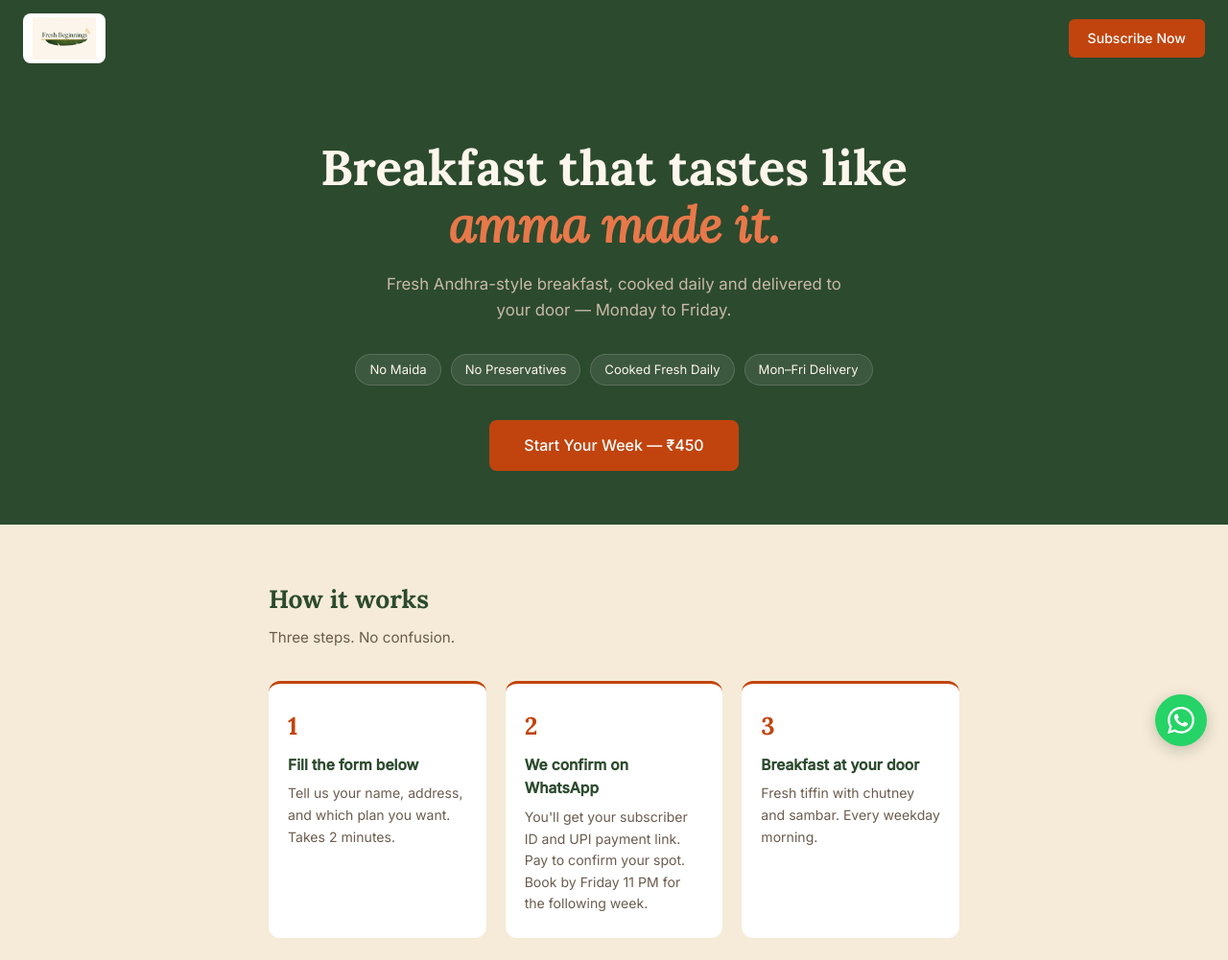
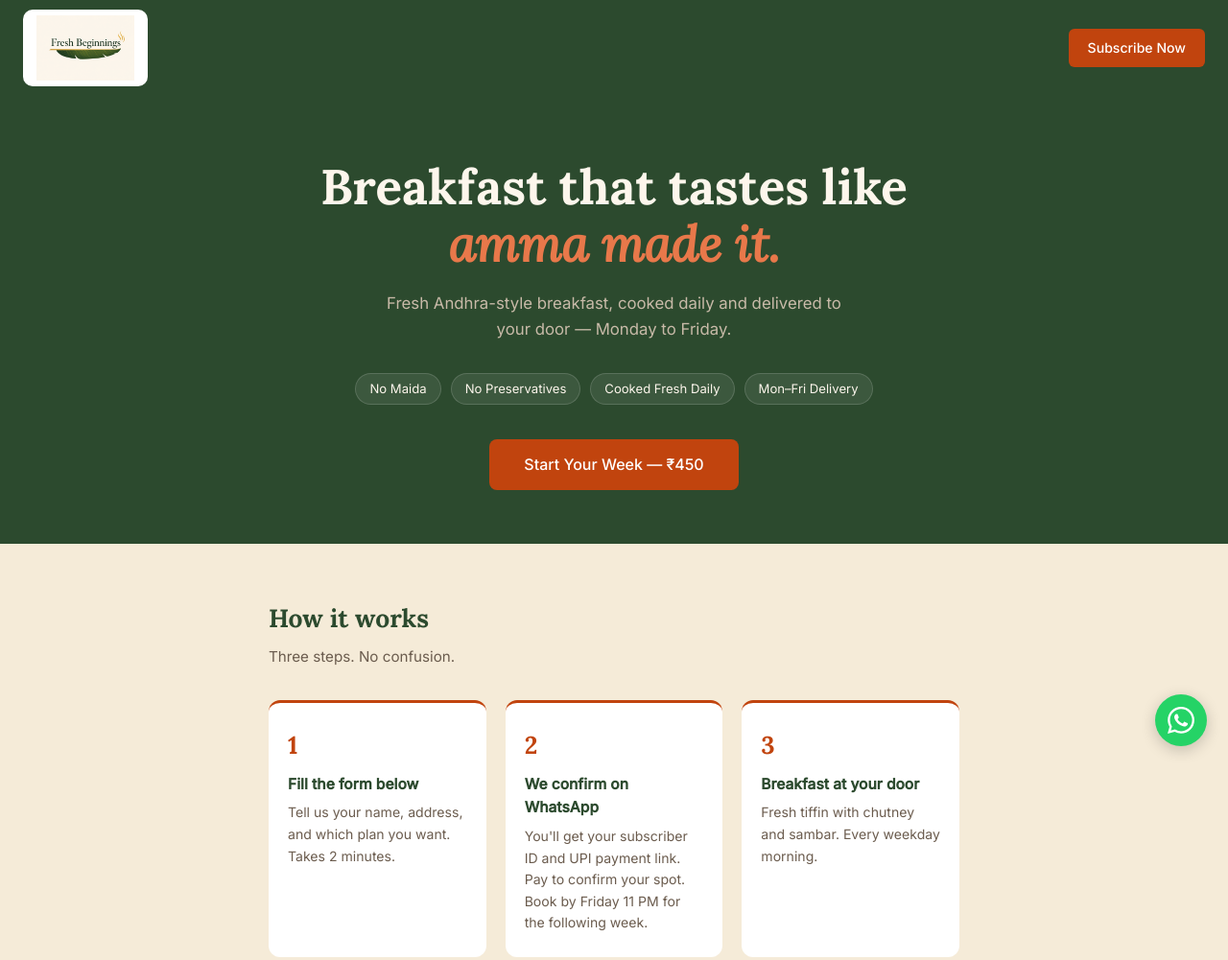
Before and after one commit to Goldenbox26/Fresh_Beginnings, a plain HTML site: page index.html in a window 1280 px wide. Shown: the top 1001 px of the page at 96% size. Drawn offline with Linux system fonts and the light colour scheme.

Commit message:
Update index.html

```diff
--- a/index.html
+++ b/index.html
@@ -33,7 +33,7 @@
     /* ── NAV ── */
     nav {
       background: var(--green);
-      padding: 14px 24px;
+      padding: 10px 24px;
       display: flex;
       align-items: center;
       justify-content: space-between;
@@ -42,12 +42,12 @@
       z-index: 100;
     }
     .nav-logo img {
-      height: 52px;
+      height: 80px;
       width: auto;
       display: block;
       background: var(--white);
-      border-radius: 8px;
-      padding: 4px 10px;
+      border-radius: 10px;
+      padding: 6px 14px;
     }
     .nav-cta {
       background: var(--terra);
```
